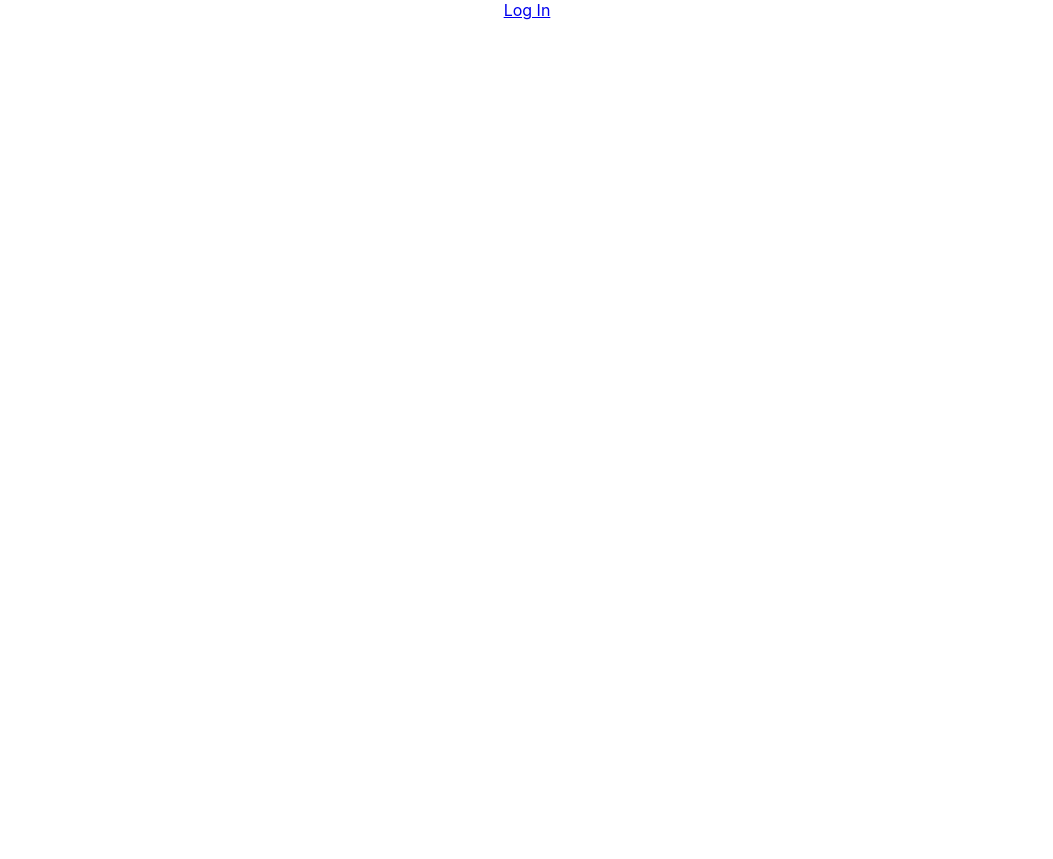
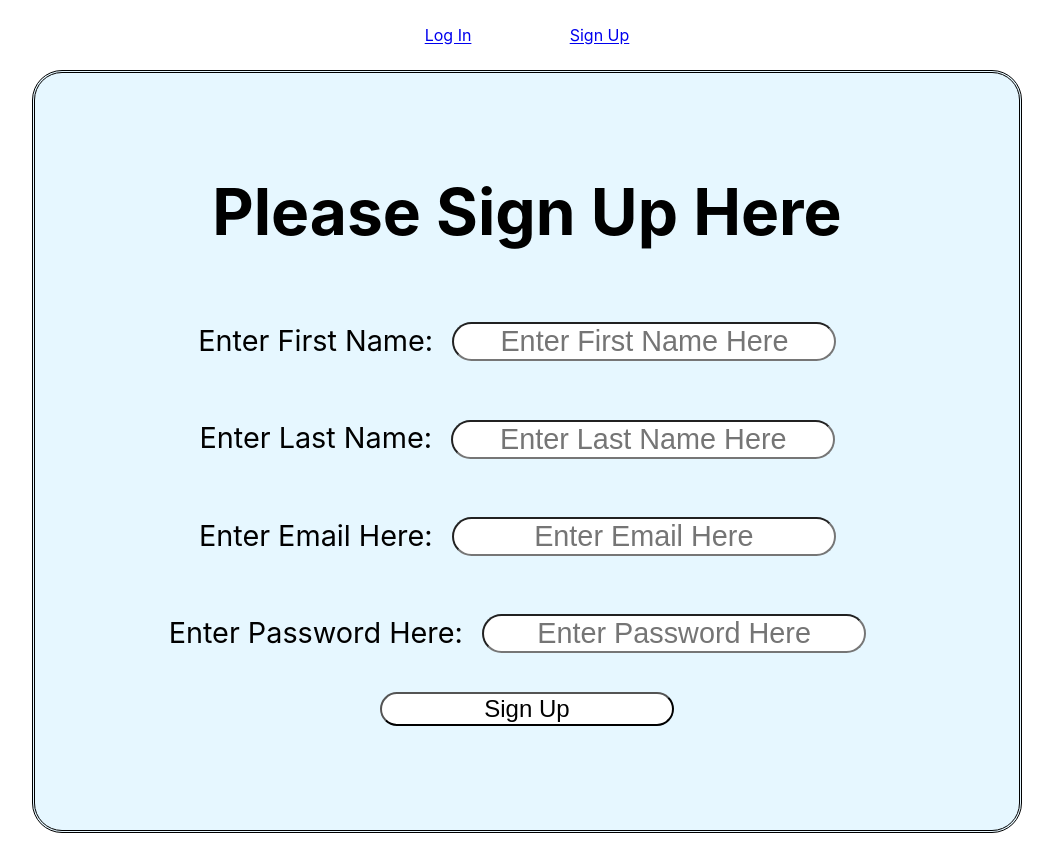
Before and after one commit to BW-Essentialism2/Front-End, a React (Create React App) app in the folder front_end/: page /signUp in a window 1280 px wide. Shown: the whole page, without its empty margins (113-1166 px from the left). Before the commit the page ends 800 px from the top, so only its background shows below. Built offline with nearby package versions, Linux system fonts and the light colour scheme.

Commit message:
login form and sign up form done and styled. but are not working. keep getting a 400 bad request error

```diff
--- a/front_end/src/App.css
+++ b/front_end/src/App.css
@@ -1,12 +1,17 @@
 .App {
   text-align: center;
+  margin: 2%;
+}
+
+.link {
+  padding: 4%;
 }
 
 .login {
   width: 80%;
   margin: 2% auto;
   padding-bottom: 3%;
-  height: 75vh;
+  height: 90vh;
   background-color: #e6f7ff;
   border: 3px double black;
   border-radius: 30px;
--- a/front_end/src/App.js
+++ b/front_end/src/App.js
@@ -12,7 +12,12 @@ function App() {
   return (
     <div className="App">
       <Router>
-        <Link to="/login">Log In</Link>
+        <Link className="link" to="/login">
+          Log In
+        </Link>
+        <Link className="link" to="/signUp">
+          Sign Up
+        </Link>
 
         <Switch>
           {/* <Route path='/ROUTE TO LANDING PAGE IN UI REPO'/>*/}
--- a/front_end/src/components/LoggedInPage.js
+++ b/front_end/src/components/LoggedInPage.js
@@ -0,0 +1,11 @@
+import React from 'react';
+
+// import {axiosWithAuth} from '../utils/axiosWithAuth'
+
+export const LoggedInPage = () => {
+  return (
+    <div>
+      <h1>This is the logged in page!!! Yippie!</h1>
+    </div>
+  );
+};
--- a/front_end/src/components/LoginForm.js
+++ b/front_end/src/components/LoginForm.js
@@ -1,8 +1,10 @@
 import React, { useState } from 'react';
+import { useHistory } from 'react-router-dom';
 import axios from 'axios';
 
 export const LoginForm = () => {
-  const [loginInput, setLoginInput] = useState({ email: '', password: '' });
+  const [loginInput, setLoginInput] = useState({});
+  const history = useHistory();
 
   const handleChange = (event) => {
     setLoginInput({ ...loginInput, [event.target.name]: event.target.value });
@@ -14,13 +16,15 @@ export const LoginForm = () => {
       .post('https://essentialism-3.herokuapp.com/api/auth/login', loginInput)
       .then((response) => {
         console.log('response from POST request in LOGIN form', response);
+        // localStorage.setItem('token', response.data.payload);
+        // history.push('/loggedInPage');
       })
       .catch((error) => console.log('Error from POST in LOGIN form', error));
     setLoginInput({ email: '', password: '' });
   };
 
   return (
-    <form className="login">
+    <form className="login" onSubmit={handleSubmit}>
       <h1>Please Log In Here</h1>
       <label>
         Enter Email Here:
@@ -42,8 +46,7 @@ export const LoginForm = () => {
           onChange={handleChange}
         />
       </label>
-      <button onSubmit={handleSubmit}>Log In</button>
-      <button>Forgot Password?</button>
+      <button type="submit">Log In</button>
     </form>
   );
 };
--- a/front_end/src/components/SignUpForm.js
+++ b/front_end/src/components/SignUpForm.js
@@ -0,0 +1,81 @@
+import React, { useState } from 'react';
+import { useHistory } from 'react-router-dom';
+import axios from 'axios';
+
+export const SignUpForm = () => {
+  const [signUpInput, setSignUpInput] = useState({});
+
+  const history = useHistory();
+
+  const handleChange = (event) => {
+    setSignUpInput({ ...signUpInput, [event.target.name]: event.target.value });
+  };
+
+  const handleSubmit = (event) => {
+    event.preventDefault();
+    axios
+      .post(
+        'https://essentialism-3.herokuapp.com/api/auth/register',
+        signUpInput
+      )
+      .then((response) => {
+        console.log('response from POST request in SIGNUP form', response);
+        // localStorage.setItem('token', response.data.payload);
+        // history.push('/loggedInPage');
+      })
+      .catch((error) => console.log('Error from POST in SIGNUP form', error));
+    setSignUpInput({
+      firstName: 'me',
+      lastName: 'hello',
+      email: 'idontknow@gmail.com',
+      password: 'forgetthis',
+    });
+  };
+
+  return (
+    <form className="login" onSubmit={handleSubmit}>
+      <h1>Please Sign Up Here</h1>
+      <label>
+        Enter First Name:
+        <input
+          type="text"
+          name="firstName"
+          placeholder="Enter First Name Here"
+          value={signUpInput.firstName}
+          onChange={handleChange}
+        />
+      </label>
+      <label>
+        Enter Last Name:
+        <input
+          type="text"
+          name="lastName"
+          placeholder="Enter Last Name Here"
+          value={signUpInput.lastName}
+          onChange={handleChange}
+        />
+      </label>
+      <label>
+        Enter Email Here:
+        <input
+          type="text"
+          name="email"
+          placeholder="Enter Email Here"
+          value={signUpInput.email}
+          onChange={handleChange}
+        />
+      </label>
+      <label>
+        Enter Password Here:
+        <input
+          type="password"
+          name="password"
+          placeholder="Enter Password Here"
+          value={signUpInput.password}
+          onChange={handleChange}
+        />
+      </label>
+      <button type="submit">Sign Up</button>
+    </form>
+  );
+};
--- a/front_end/src/utils/axiosWithAuth.js
+++ b/front_end/src/utils/axiosWithAuth.js
@@ -4,7 +4,7 @@ export const axiosWithAuth = () => {
     const token = localStorage.getItem('token')
     return axios.create({
         headers: {
-            authorization: token
+            Authorization: token
         }
         baseUrl: 'https://essentialism-3.herokuapp.com/api'
     })
```
